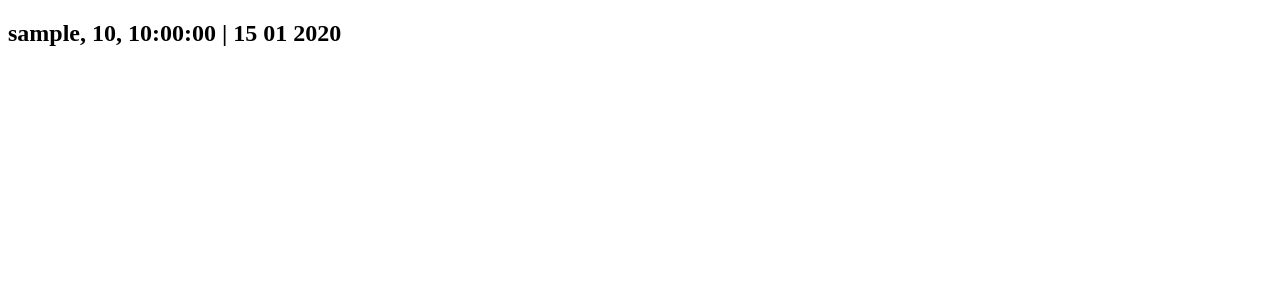
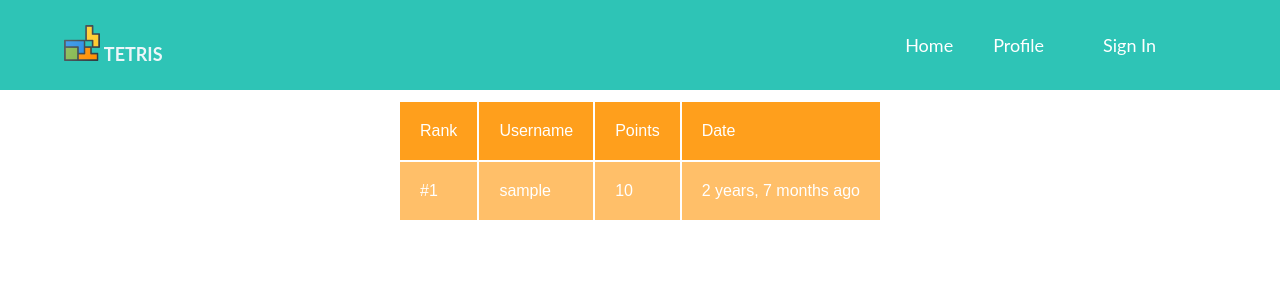
Before and after one commit to xHeler/tetris, a Django app: page / in a window 1280 px wide. Shown: the top 300 px of the page. Run offline with Django 4.2, Linux system fonts and the light colour scheme; tables that the repository leaves empty hold one stand-in row (values such as "Sample post").

Commit message:
Add styles, static files

```diff
--- a/backend/django_project/settings.py
+++ b/backend/django_project/settings.py
@@ -39,6 +39,8 @@ INSTALLED_APPS = [
     'django.contrib.staticfiles',
     # Local
     'scoreboard.apps.ScoreboardConfig',
+    # 3rd Party
+    'django.contrib.humanize',
 ]
 
 MIDDLEWARE = [
@@ -123,6 +125,9 @@ USE_TZ = True
 # https://docs.djangoproject.com/en/4.0/howto/static-files/
 
 STATIC_URL = 'static/'
+STATICFILES_DIRS = [BASE_DIR / "static"]
+STATIC_ROOT = BASE_DIR / "staticfiles"
+STATICFILES_STORAGE = "django.contrib.staticfiles.storage.StaticFilesStorage"
 
 # Default primary key field type
 # https://docs.djangoproject.com/en/4.0/ref/settings/#default-auto-field
--- a/backend/django_project/urls.py
+++ b/backend/django_project/urls.py
@@ -14,6 +14,7 @@ Including another URLconf
     2. Add a URL to urlpatterns:  path('blog/', include('blog.urls'))
 """
 from django.contrib import admin
+from django.conf.urls.static import static
 from django.urls import path, include
 
 urlpatterns = [
--- a/backend/scoreboard/models.py
+++ b/backend/scoreboard/models.py
@@ -1,11 +1,20 @@
 from django.conf import settings
 from django.db import models
+from django.db.models import Count
 
 
 class Score(models.Model):
     author = models.ForeignKey(
         settings.AUTH_USER_MODEL,
-        on_delete=models.CASCADE
+        on_delete=models.CASCADE,
+        unique=True,
     )
     points = models.IntegerField()
     created_at = models.DateTimeField(auto_now_add=True)
+
+    def get_ranking_position(self):
+        count = Score.objects.filter(points__gt=self.points).count()
+        return count + 1
+
+    class Meta:
+        ordering = ['-points']
--- a/backend/scoreboard/views.py
+++ b/backend/scoreboard/views.py
@@ -4,6 +4,7 @@ from .models import Score
 
 
 class ScoreListView(ListView):
+    paginate_by = 10
     model = Score
     context_object_name = 'score_list'
     template_name = 'scoreboard/score_list.html'
--- /dev/null
+++ b/backend/static/css/base.css
@@ -0,0 +1,122 @@
+/* LIST */
+*, *:before, *:after {
+  -moz-box-sizing: border-box;
+  -webkit-box-sizing: border-box;
+  box-sizing: border-box;
+}
+
+body {
+  font-family: 'Nunito', sans-serif;
+  color: #ffffff;
+}
+
+table {
+  max-width: 960px;
+  margin: 10px auto;
+}
+
+caption {
+  font-size: 1.6em;
+  font-weight: 400;
+  padding: 10px 0;
+}
+
+thead th {
+  font-weight: 400;
+  background: #ff9f1c;
+  color: #FFF;
+}
+
+tr {
+  background: #ffbf69;
+  border-bottom: 1px solid #FFF;
+  margin-bottom: 5px;
+}
+
+tr:nth-child(even) {
+  background: #ffbf69;
+}
+
+th, td {
+  text-align: left;
+  padding: 20px;
+  font-weight: 300;
+}
+
+tfoot tr {
+  background: none;
+  text-align: center;
+}
+
+tfoot td {
+  padding: 10px 2px;
+  font-size: 0.9em;
+  color: #ffbf69;
+}
+
+.arrow-image {
+  width: 3.5em;
+  height: auto;
+}
+
+a {
+  text-decoration:none;
+}
+
+#td-footer {
+  text-align: center;
+}
+
+/* NAVBAR */
+
+@import url("https://fonts.googleapis.com/css?family=Lato:400,400i,700");
+
+* {
+  padding: 0;
+  margin: 0;
+  box-sizing: border-box;
+}
+
+.navbar {
+  display: flex;
+  align-items: center;
+  justify-content: space-between;
+  background-color: #2ec4b6;
+  font-family: Lato, sans-serif;
+  padding: 25px 5%;
+  color: #edf6f9;
+  font-size: large;
+}
+
+.nav-logo {
+  color: #edf6f9;
+  text-decoration: none;
+  user-select: none;
+  font-weight: bold;
+}
+
+.nav-links {
+  display: flex;
+  list-style: none;
+}
+
+.nav-links a {
+  color: #fff;
+  text-decoration: none;
+  padding: 10px 20px;
+  border-radius: 10px;
+}
+
+.nav-links a:hover {
+  background-color: #2ec4b6;
+}
+
+.sign-in-icon {
+  display: inline-block;
+  margin-right: 0.8em;
+}
+
+#logo-image {
+  width: 2em;
+  height: auto;
+}
--- a/backend/templates/_base.html
+++ b/backend/templates/_base.html
@@ -1,3 +1,4 @@
+{% load static %}
 <!DOCTYPE html>
 <html lang="en">
 <head>
@@ -5,9 +6,26 @@
     <meta http-equiv="X-UA-Compatible" content="IE=edge">
     <meta name="viewport" content="width=device-width, initial-scale=1.0">
     <title>{% block title %}Scoreboard{% endblock title %}</title>
+    <!-- CSS -->
+    <link rel="stylesheet" href="{% static 'css/base.css' %}">
 </head>
 <body>
-    {% block content %}
-    {% endblock content %}
+    <!-- Navbar -->
+    <nav class="navbar">
+        <a href="#" class="nav-logo">
+          <img id="logo-image" src="{% static 'images/logo.png' %}">
+          TETRIS
+        </a>
+        <ul class="nav-links">
+          <li><a href="#">Home</a></li>
+          <li><a href="#">Profile</a></li>
+          <li><a href="#"><i class="fa-solid fa-user sign-in-icon"></i> Sign In</a></li>
+          <li><a href="#"><i class="fa-solid fa-magnifying-glass"></i></a></li>
+        </ul>
+      </nav>
+    <div class='content'>
+        {% block content %}
+        {% endblock content %}
+    </div>
 </body>
 </html>
--- a/backend/templates/scoreboard/score_list.html
+++ b/backend/templates/scoreboard/score_list.html
@@ -1,12 +1,56 @@
 {% extends '_base.html' %}
+{% load static %}
+{% load humanize %}
 
 {% block title %}{% endblock title %}
 {% block content %}
-    {% for score in score_list %}
-        <div>
-            <h2>{{ score.author.username }},
-                {{ score.points }},
-                {{ score.created_at|date:"G:i:s | d m Y" }}</h2>
-        </div>
+<table>
+    <thead>
+      <tr>
+        <th scope="col">Rank</th>
+        <th scope="col">Username</th>
+        <th scope="col">Points</th>
+        <th scope="col">Date</th>
+      </tr>
+    </thead>
+    <tfoot>
+      <tr>
+        <td colspan="4" id="td-footer">
+          <div class="pagination">
+            {% if page_obj.has_previous %}
+              <a href="?page=1">
+                <img class="arrow-image" src="{% static 'images/dbl-left-arrow.png' %}">
+              </a>
+              <a href="?page={{ page_obj.previous_page_number }}">
+                <img class="arrow-image" src="{% static 'images/left-arrow.png' %}">
+              </a>
+            {% endif %}
+
+            {% if page_obj.has_next %}
+              <p>
+                Page {{ page_obj.number }} of {{ page_obj.paginator.num_pages }}.
+              </p>
+              <a href="?page={{ page_obj.next_page_number }}">
+                <img class="arrow-image" src="{% static 'images/right-arrow.png' %}">
+              </a>
+              <a href="?page={{ page_obj.paginator.num_pages }}">
+                <img class="arrow-image" src="{% static 'images/dbl-right-arrow.png' %}">
+              </a>
+              {% endif %}
+          </div>
+        </td>
+      </tr>
+    </tfoot>
+    <tbody>
+    {% for score in page_obj %}
+        <tr>
+            <th>#{{ score.get_ranking_position }}</th>
+            <th scope="row">{{ score.author.username}}</th>
+            <td>{{ score.points }}</td>
+            {% comment %} <td>{{ score.created_at|date:"G:i:s | d-n-Y" }}</td> {% endcomment %}
+            <td>{{ score.created_at | naturaltime}}</td>
+        </tr>
     {% endfor %}
+    </tbody>
+</table>
 {% endblock content %}
```
Also changed, not shown: backend/scoreboard/migrations/0002_alter_score_options_alter_score_unique_together.py (added), backend/scoreboard/migrations/0003_alter_score_unique_together_alter_score_author.py (added), backend/static/images/dbl-left-arrow.png (added), backend/static/images/dbl-right-arrow.png (added), backend/static/images/left-arrow.png (added), backend/static/images/logo.png (added), backend/static/images/right-arrow.png (added).
